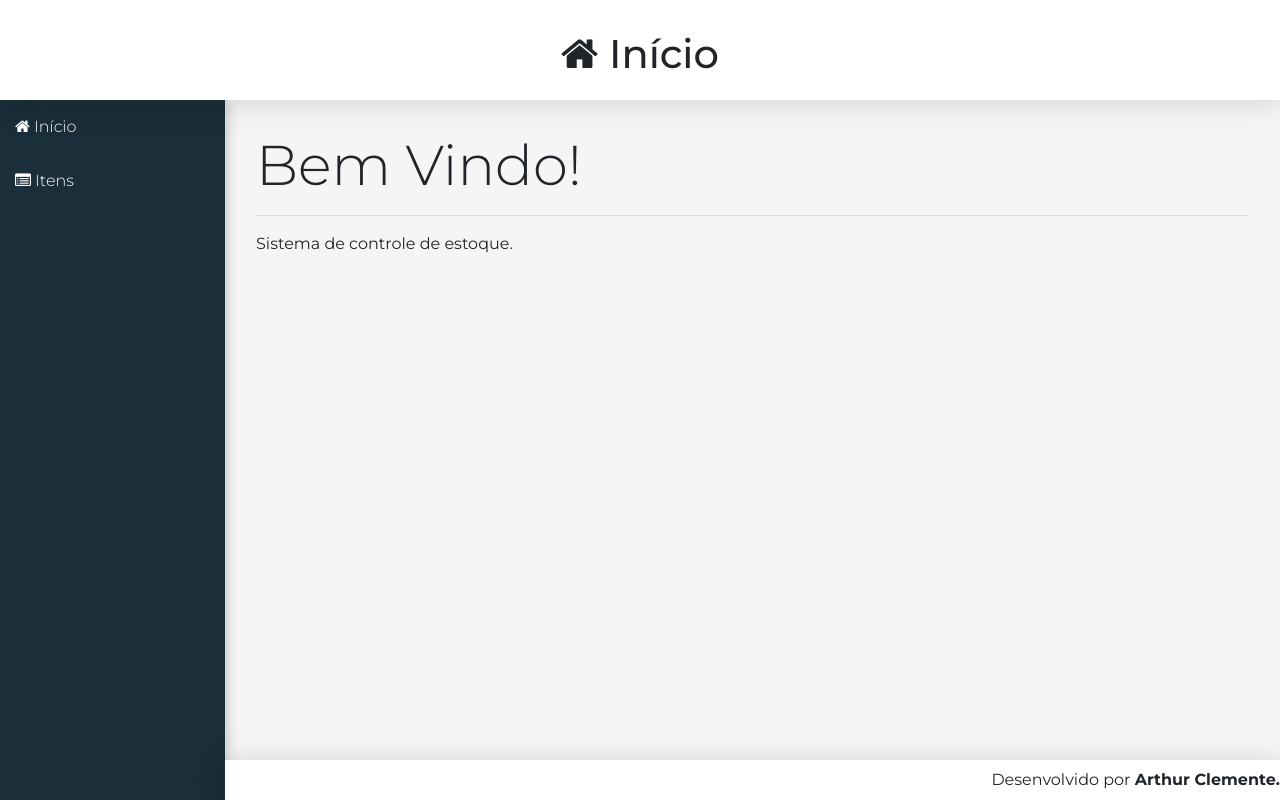
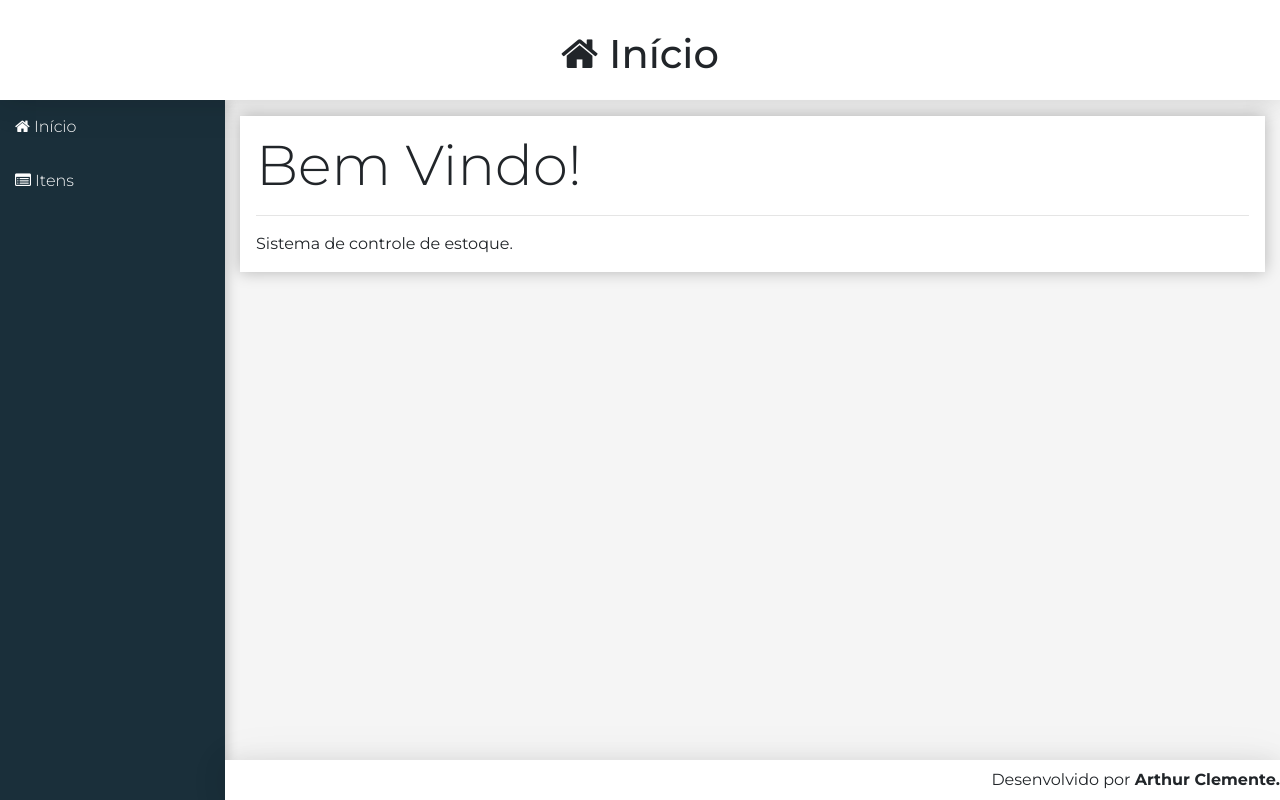
Before and after one commit to ArthurClemente/CrudEstoque, a React (Create React App) app in the folder frontend/: page / in a window 1280 px wide. Built offline with nearby package versions, Linux system fonts and the light colour scheme.

Commit message:
Implementado o estilo da div contida no componente Main.

```diff
--- a/frontend/src/components/template/Main.css
+++ b/frontend/src/components/template/Main.css
@@ -0,0 +1,4 @@
+Main > div {
+    background-color: #FFF;
+    box-shadow: 0px 0px 15px #0004;
+}
```
